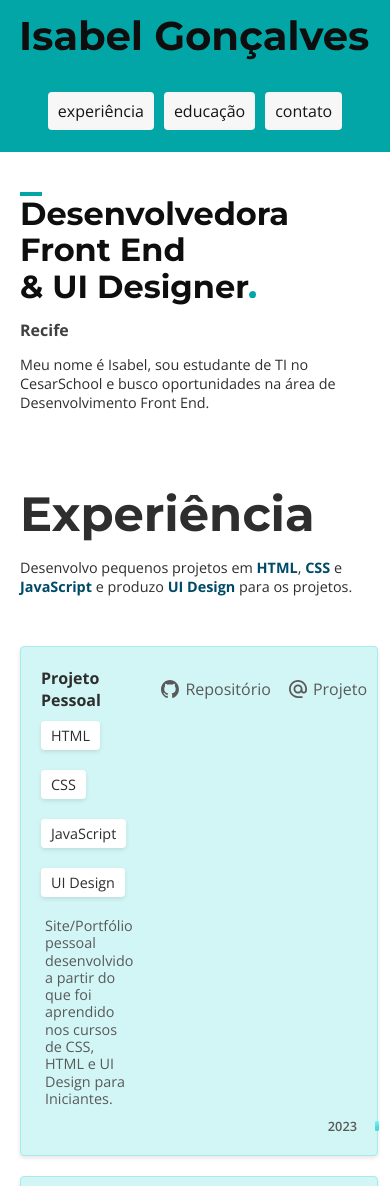
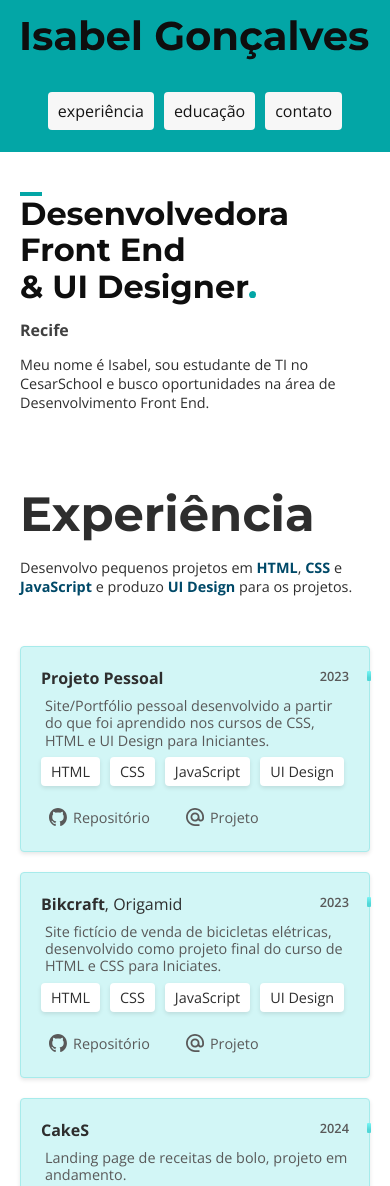
Before and after one commit to bel-goncalves/bel-goncalves.github.io, a plain HTML site: page index.html in a window 390 px wide. Shown: the top 1186 px of the page. Drawn offline with nearby package versions, Linux system fonts and the light colour scheme.

Commit message:
ajustes experiência responsivo

```diff
--- a/css/experiencia.css
+++ b/css/experiencia.css
@@ -70,7 +70,6 @@
     align-items: center;
     gap: 10px;
     flex-wrap: wrap;
-    grid-row: 2;
 }
 
 .projeto-habilidades li{
@@ -95,6 +94,7 @@
     padding: 4px 8px;
     border-radius: 4px;
     transition: 0.2s;
+    max-width: max-content;
 }
 
 .links a:hover{
@@ -102,6 +102,13 @@
     background: #A7EBEB;
 }
 
+@media (max-width: 900px){
+    .links{
+        display: grid;
+        grid-template-columns: 1fr;
+        gap: 8px;
+    }
+}
 
 @media (max-width: 800px){
     .experiencia{
@@ -112,7 +119,13 @@
         color: #2E2E2E;
         margin-bottom: 20px;
     }
-    .projeto-texto, .projeto-habilidades li, .experiencia-texto{
+    .projetos{
+        gap: 8px 18px;
+    }
+    .projeto-texto,
+    .projeto-habilidades li,
+    .experiencia-texto,
+    .links a{
         font-size: 0.9rem;
     }
     .projeto-empresa-titulo {
@@ -130,19 +143,22 @@
         margin-left: 18px;
         margin-top: 4px;
     }
+    .links{
+        gap: 4px;
+    }
 }
 
 @media (max-width: 420px){
-    .projetos{
-        grid-template-columns: 1fr;
+    .projeto-habilidades,
+    .projeto-texto,
+    .links{
+        grid-column: 1/-1;
     }
-    .projeto-empresa-titulo{
+    .links{
+        display: flex;
+        gap: 20px;
+    }
+    .projeto-ano{
         grid-row: 1;
     }
-    .projeto-texto {
-        grid-row: 3;
-    }
-    .projeto-ano{
-        grid-row: 4;
-    }
 }
--- a/index.html
+++ b/index.html
@@ -44,13 +44,13 @@
             <div class="projetos">
                 <span class="projeto-ano">2023</span>
                 <h3 class="projeto-empresa-titulo"><strong>Projeto Pessoal</strong></h3>
+                <p class="projeto-texto">Site/Portfólio pessoal desenvolvido a partir do que foi aprendido nos cursos de CSS, HTML e UI Design para Iniciantes.</p>
                 <ul class="projeto-habilidades">
                     <li>HTML</li>
                     <li>CSS</li>
                     <li>JavaScript</li>
                     <li>UI Design</li>
                 </ul>
-                <p class="projeto-texto">Site/Portfólio pessoal desenvolvido a partir do que foi aprendido nos cursos de CSS, HTML e UI Design para Iniciantes.</p>
                 <div class="links">
                     <a href="https://github.com/bel-goncalves/bel-goncalves.github.io/tree/main">
                         <img src="./img/github.svg" height="18px" alt="github">
@@ -64,21 +64,20 @@
             </div>
             <div class="projetos">
                 <span class="projeto-ano">2023</span>
-                <!-- <h3 class="projeto-empresa-titulo">Bikcraft, <strong>Origamid</strong></h3> -->
                 <h3 class="projeto-empresa-titulo"><strong>Bikcraft</strong>, Origamid</h3>
+                <p class="projeto-texto">Site fictício de venda de bicicletas elétricas, desenvolvido como projeto final do curso de HTML e CSS para Iniciates.</p>
                 <ul class="projeto-habilidades">
                     <li>HTML</li>
                     <li>CSS</li>
                     <li>JavaScript</li>
                     <li>UI Design</li>
                 </ul>
-                <p class="projeto-texto">Site fictício de venda de bicicletas elétricas, desenvolvido como projeto final do curso de HTML e CSS para Iniciates.</p>
                 <div class="links">
                     <a href="https://github.com/bel-goncalves/bikcraft">
                         <img src="./img/github.svg" height="18px" alt="github">
                         <span>Repositório</span>
                     </a>
-                    <a href="">
+                    <a href="https://bel-goncalves.github.io/bikcraft/">
                         <img src="./img/arroba-copy.svg" height="18px" alt="">
                         <span>Projeto</span>
                     </a>
@@ -87,13 +86,13 @@
             <div class="projetos">
                 <span class="projeto-ano">2024</span>
                 <h3 class="projeto-empresa-titulo"><strong>CakeS</strong></h3>
+                <p class="projeto-texto">Landing page de receitas de bolo, projeto em andamento.</p>
                 <ul class="projeto-habilidades">
                     <li>HTML</li>
                     <li>CSS</li>
                     <li>JavaScript</li>
                     <li>UI Design</li>
                 </ul>
-                <p class="projeto-texto">Landing page de receitas de bolo, projeto em andamento.</p>
                 <div class="links">
                     <a href="https://github.com/bel-goncalves/cakes">
                         <img src="./img/github.svg" height="18px" alt="github">
```
